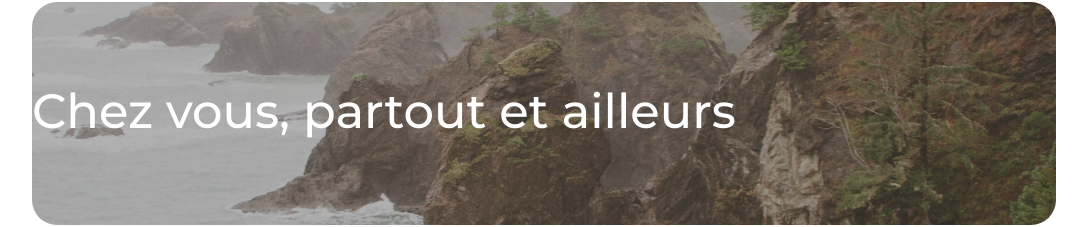
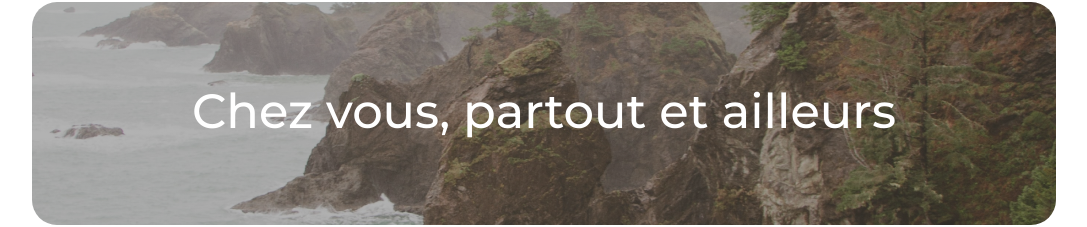
Before and after one commit to Guillaume-web3/OC-P7-Kasa, a React (Create React App) app: page / in a window 1280 px wide. Shown: the part 159-386 px from the top of the page, without its empty margins (96-1183 px from the left). Built offline with nearby package versions, Linux system fonts and the light colour scheme.

Commit message:
Homepage title adjustments

```diff
--- a/src/pages/home/home.css
+++ b/src/pages/home/home.css
@@ -8,8 +8,7 @@
   font-weight: 500;
   font-size: 48px;
   color: var(--secondary-color);
-  text-align: center;
-  margin: 80px 0;
+  margin: 80px auto;
 }
 
 @media screen and (max-width: 576px) {
```
